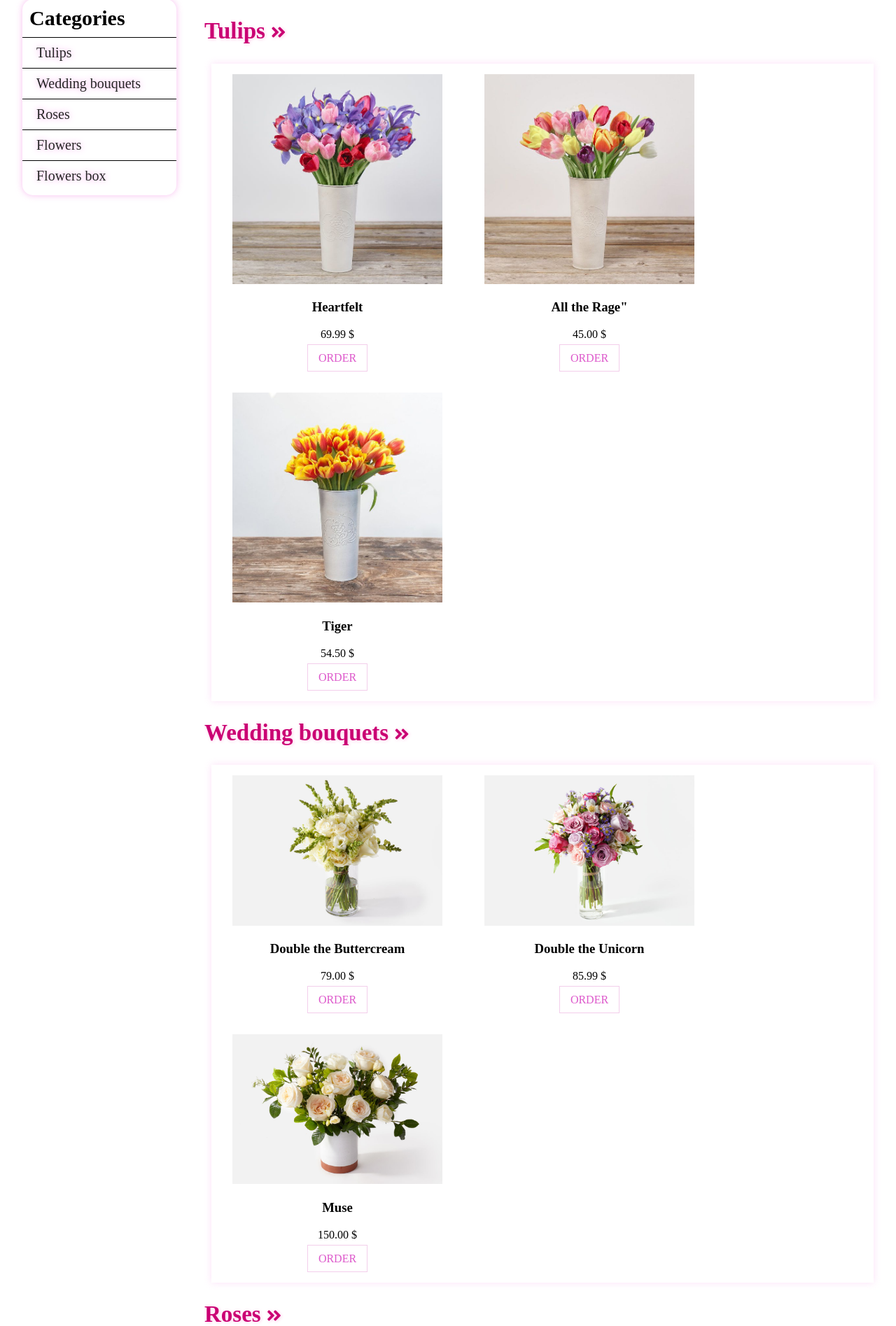
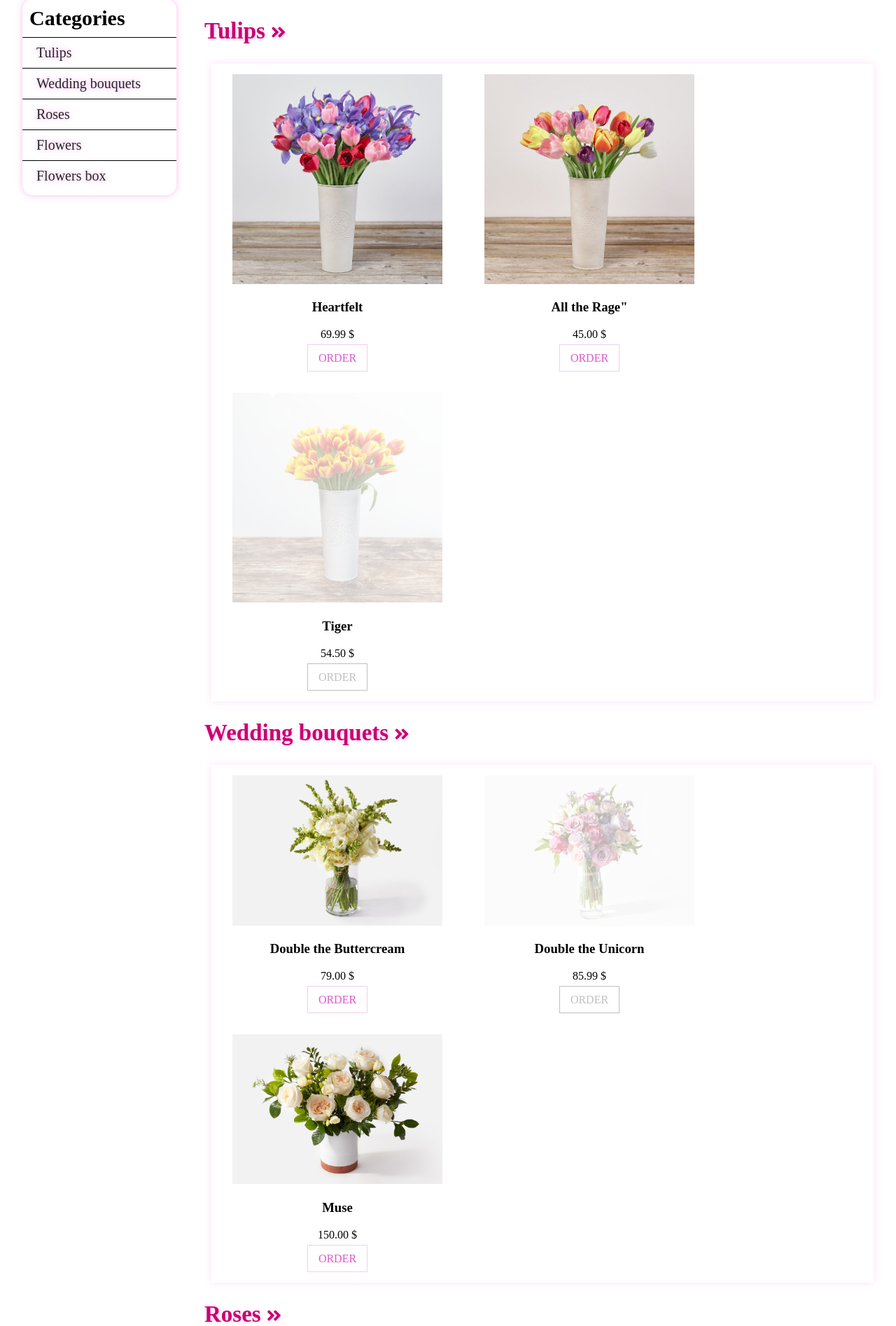
Before and after one commit to SashaNastyaLena/Flower_Store, a PHP site: page /flower/categories.php in a window 1280 px wide. Shown: the part 106-2001 px from the top of the page at 70% size. Run offline with PHP 8.4, Linux system fonts and the light colour scheme; some libraries are stand-ins or nearby versions.

Commit message:
styles for anavailable products have been changed

```diff
--- a/categories.php
+++ b/categories.php
@@ -58,10 +58,10 @@
                             <a class="order_btn" href="order.php?order=2">ORDER</a>
                         </div>
                         <div class="category_box">
-                            <img id="img" src="flower_catalog/Tiger.jpg" alt="Tulips">
+                            <img style='opacity:0.3' id="img" src="flower_catalog/Tiger.jpg" alt="Tulips">
                             <h3 id="name">Tiger</h3>
                             <p id="price">54.50 $</p>
-                            <a class="order_btn" href="order.php?order=3">ORDER</a>
+                            <a style="color: silver; border-color: silver;" class="order_btn" onclick="event.preventDefault()" class="order_btn" href="order.php?order=3">ORDER</a>
                         </div>
                     </div>
                  </div>
@@ -78,10 +78,10 @@
                             <a class="order_btn" href="order.php?order=15">ORDER</a>
                         </div>
                         <div class="category_box">
-                            <img id="img" src="flower_catalog/Double_the_Unicorn.jpg" alt="Wedding bouquets">
+                            <img style='opacity:0.3' id="img" src="flower_catalog/Double_the_Unicorn.jpg" alt="Wedding bouquets">
                             <h3 id="name">Double the Unicorn</h3>
                             <p id="price">85.99 $</p>
-                            <a class="order_btn" href="order.php?order=16">ORDER</a>
+                            <a style="color: silver; border-color: silver;" class="order_btn" onclick="event.preventDefault()" class="order_btn" href="order.php?order=16">ORDER</a>
                         </div>
                         <div class="category_box">
                             <img id="img" src="flower_catalog/Muse.jpg" alt="Wedding bouquets">
@@ -104,10 +104,10 @@
                             <a class="order_btn" href="order.php?order=7">ORDER</a>
                         </div>
                         <div class="category_box">
-                        <img id="img" src="flower_catalog/Santorini.jpg" alt="Roses">
+                        <img style='opacity:0.3' id="img" src="flower_catalog/Santorini.jpg" alt="Roses">
                             <h3 id="name">Santorini</h3>
                             <p id="price">52.00 $</p>
-                            <a class="order_btn" href="order.php?order=8">ORDER</a>
+                            <a style="color: silver; border-color: silver;" class="order_btn" onclick="event.preventDefault()" class="order_btn" href="order.php?order=8">ORDER</a>
                         </div>
                         <div class="category_box">
                         <img id="img" src="flower_catalog/Nonna.jpg" alt="Roses">
@@ -164,10 +164,10 @@
                             <a class="order_btn" href="order.php?order=32">ORDER</a>
                         </div>
                         <div class="category_box">
-                        <img id="img" src="flower_catalog/Pinky.jpg" alt="Flowers box">
+                        <img style='opacity:0.3' id="img" src="flower_catalog/Pinky.jpg" alt="Flowers box">
                             <h3 id="name">Pinky</h3>
                             <p id="price">78.95 $</p>
-                            <a class="order_btn" href="order.php?order=33">ORDER</a>
+                            <a style="color: silver; border-color: silver;" class="order_btn" onclick="event.preventDefault()" class="order_btn" href="order.php?order=33">ORDER</a>
                         </div>
                     </div>
                  </div>
```
